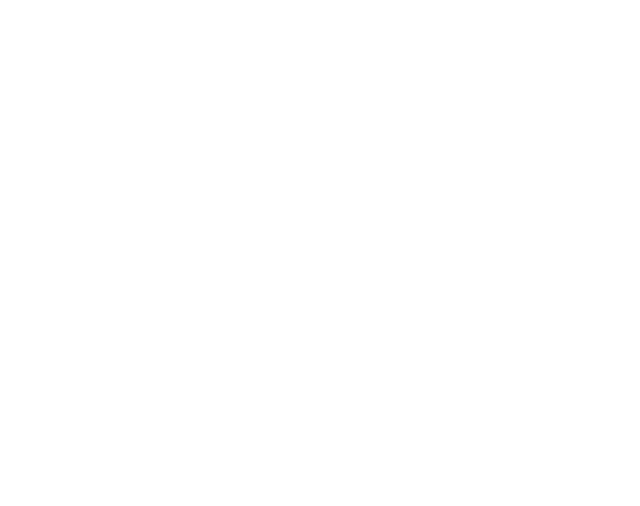
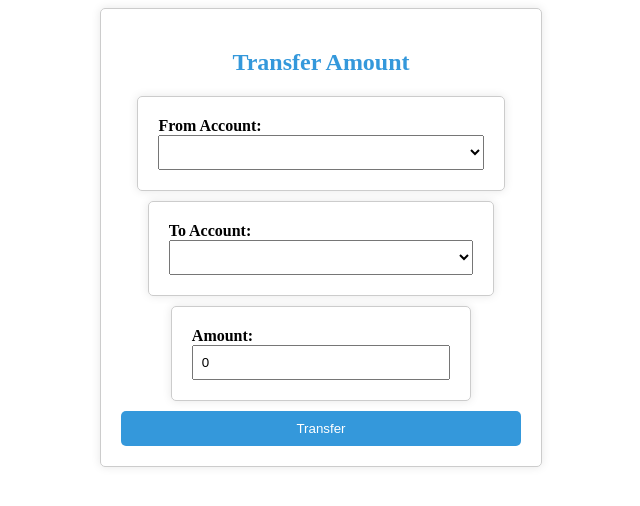
Before and after one commit to Kaushal185/DigiBank, an Angular app: page /transfer/1 in a window 1280 px wide. Before the commit this address led to /. Shown: the top 506 px of the page, without its empty margins (319-959 px from the left). Built offline with nearby package versions, Linux system fonts and the light colour scheme; data requests are answered from the project's data file.

Commit message:
perfect running

```diff
--- a/src/app/account.service.ts
+++ b/src/app/account.service.ts
@@ -14,4 +14,20 @@
     const url = `${this.baseUrl}?name=${username}`;
     return this.http.get<any[]>(url);
   }
+  fetchAccounts(): Observable<any[]> {
+    return this.http.get<any[]>(this.baseUrl);
+  }
 }
+
+
+// export class AccountService {
+//   private baseUrl = 'http://localhost:3000/accounts';
+//   constructor(private http: HttpClient) {}
+//   fetchAccounts(): Observable<any[]> {
+//     return this.http.get<any[]>(this.baseUrl);
+//   }
+//   fetchAccountsByUsername(username: string): Observable<any[]> {
+//     const url = `${this.baseUrl}/accounts?name=${username}`;
+//     return this.http.get<any[]>(url);
+//   }
+// }
--- a/src/app/app-routing.module.ts
+++ b/src/app/app-routing.module.ts
@@ -7,6 +7,7 @@
 import { NavbarComponent } from './navbar/navbar.component';
 import { AccountDetailsComponent } from './account-details/account-details.component';
 import { AuthGuard } from './auth.guard';
+import { TransferComponent } from './transfer/transfer.component';
 
 const routes: Routes = [
   // { path: 'home', component: HomeComponent, canActivate: [AuthGuard],children:[] },
@@ -19,7 +20,9 @@
   { path: 'login', component: LoginComponent },
   { path: 'navbar', component: NavbarComponent},
   { path: 'account-details/:username', component: AccountDetailsComponent},
+  { path:'transfer/:username',component:TransferComponent},
   { path: '', redirectTo: 'login', pathMatch: 'full' }
+
 ];
 
 @NgModule({
--- a/src/app/app.module.ts
+++ b/src/app/app.module.ts
@@ -9,13 +9,15 @@
 import { FormsModule } from '@angular/forms';
 import { AccountDetailsComponent } from './account-details/account-details.component';
 import { CommonModule } from '@angular/common';
+import { TransferComponent } from './transfer/transfer.component';
 @NgModule({
   declarations: [
     AppComponent,
     LoginComponent,
     NavbarComponent,
     HomeComponent,
-    AccountDetailsComponent
+    AccountDetailsComponent,
+    TransferComponent
   ],
   imports: [
     BrowserModule,
--- a/src/app/navbar/navbar.component.html
+++ b/src/app/navbar/navbar.component.html
@@ -3,6 +3,8 @@
   <ul>
     <li><a routerLink="/home">Home</a></li>
     <li><a routerLink="/account-details">Account Details</a></li>
+    <li><a routerLink="/transer">Home</a></li>
+
     <li><button (click)="logout()">Logout</button></li>
   </ul>
 </nav>
--- a/src/app/navbar/navbar.component.ts
+++ b/src/app/navbar/navbar.component.ts
@@ -10,6 +10,7 @@
 })
 export class NavbarComponent {
   constructor(private authService: AuthService) {}
+
   logout(): void {
     this.authService.logout();
   }
--- /dev/null
+++ b/src/app/transfer/transfer.component.css
@@ -0,0 +1,44 @@
+/* transfer.component.css */
+
+div {
+    max-width: 400px;
+    margin: auto;
+    padding: 20px;
+    border: 1px solid #ccc;
+    border-radius: 5px;
+    box-shadow: 0 0 10px rgba(0, 0, 0, 0.1);
+  }
+
+  h2 {
+    text-align: center;
+    color: #3498db;
+  }
+
+  form {
+    display: flex;
+    flex-direction: column;
+    gap: 10px;
+  }
+
+  label {
+    font-weight: bold;
+  }
+
+  select, input {
+    width: 100%;
+    padding: 8px;
+    box-sizing: border-box;
+  }
+
+  button {
+    background-color: #3498db;
+    color: #fff;
+    padding: 10px;
+    cursor: pointer;
+    border: none;
+    border-radius: 5px;
+  }
+
+  button:hover {
+    background-color: #2980b9;
+  }
--- /dev/null
+++ b/src/app/transfer/transfer.component.html
@@ -0,0 +1,27 @@
+<!-- transfer.component.html -->
+
+<div>
+    <h2>Transfer Amount</h2>
+    <form>
+      <div>
+        <label for="fromAccount">From Account:</label>
+        <select id="fromAccount" name="fromAccount" [(ngModel)]="fromAccount">
+          <option *ngFor="let account of accounts" [value]="account.accountNumber">{{ account.name }} ({{ account.accountNumber }})</option>
+        </select>
+      </div>
+
+      <div>
+        <label for="toAccount">To Account:</label>
+        <select id="toAccount" name="toAccount" [(ngModel)]="toAccount">
+          <option *ngFor="let account of accounts" [value]="account.accountNumber">{{ account.name }} ({{ account.accountNumber }})</option>
+        </select>
+      </div>
+
+      <div>
+        <label for="amount">Amount:</label>
+        <input type="number" id="amount" name="amount" [(ngModel)]="amount" />
+      </div>
+
+      <button (click)="transfer()">Transfer</button>
+    </form>
+  </div>
--- /dev/null
+++ b/src/app/transfer/transfer.component.ts
@@ -0,0 +1,55 @@
+// transfer.component.ts
+
+import { Component, OnInit } from '@angular/core';
+import { HttpClient } from '@angular/common/http';
+import { AccountService } from '../account.service';
+import { ActivatedRoute } from '@angular/router';
+@Component({
+  selector: 'app-transfer',
+  templateUrl: './transfer.component.html',
+  styleUrls: ['./transfer.component.css'],
+})
+export class TransferComponent implements OnInit {
+  fromAccount: string = '';
+  toAccount: string = '';
+  amount: number = 0;
+  accounts: any[] = []; // Assuming accounts is an array
+  fromAccountsArray:any[] = [];// Accounts of user who loggedIn
+  username: string = '';
+
+  constructor(
+    private http: HttpClient,
+    private accountService: AccountService,
+    private route: ActivatedRoute
+    ) {}
+
+  ngOnInit(): void {
+    this.accountService.fetchAccounts().subscribe(
+      (data: any[]) => {
+        // Store the fetched data in the accounts array
+        this.accounts = data;
+      },
+      (error) => {
+        console.error('Error fetching data:', error);
+      }
+    );
+    this.route.paramMap.subscribe((params) => {
+      this.username = params.get('username') || '';
+      // Fetch accounts based on the username
+      this.accountService.fetchAccountsByUsername(this.username).subscribe(
+        (data: any[]) => {
+          this.fromAccountsArray = data;
+        },
+        (error) => {
+          console.error('Error fetching data:', error);
+        }
+      );
+    });
+
+  }
+
+  transfer() {
+    // Implement your  logic here
+    console.log(`Transferring ${this.amount} from ${this.fromAccount} to ${this.toAccount}`);
+  }
+}
```
Also changed, not shown: 1 other file (tests, documents, lock files or other folders).
